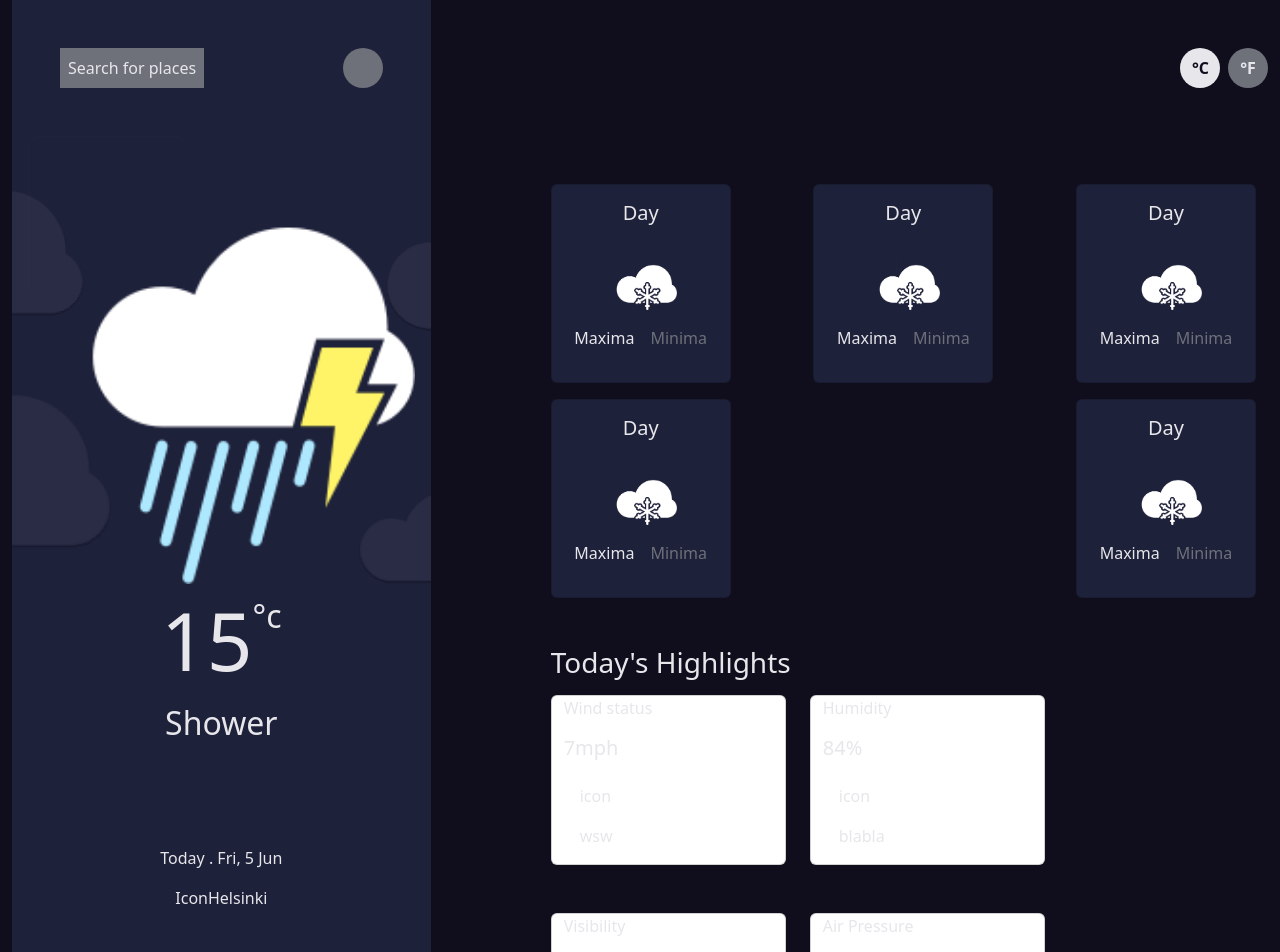
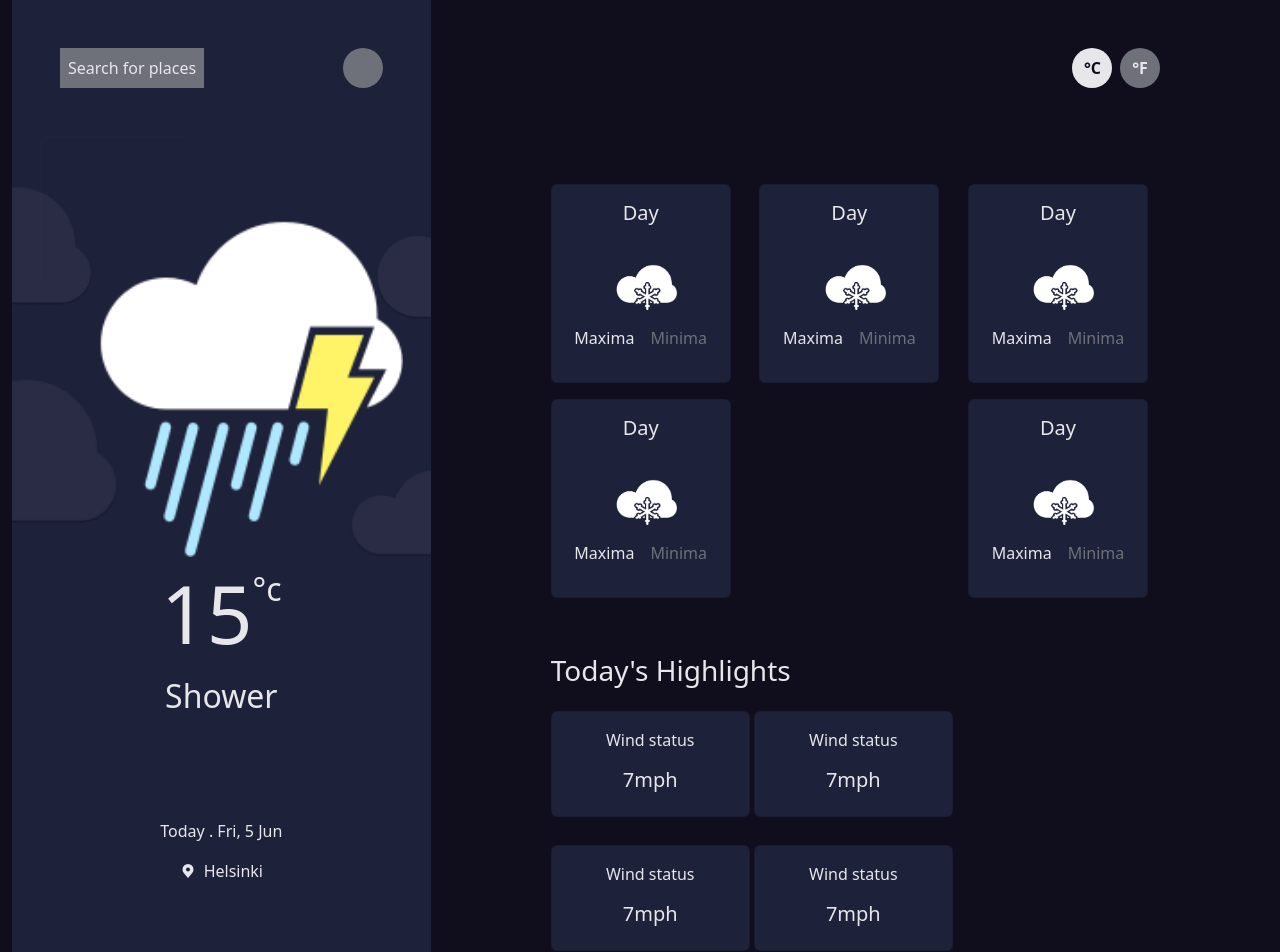
Before and after one commit to bruflor/weather-app, a React (Create React App) app: page / in a window 1280 px wide. Shown: the top 952 px of the page. Built offline with nearby package versions, Linux system fonts and the light colour scheme; some icons are missing.

Commit message:
wip: status card

```diff
--- a/src/components/Dashboard/index.tsx
+++ b/src/components/Dashboard/index.tsx
@@ -1,9 +1,14 @@
 import { Card, Col, Row } from "react-bootstrap";
 import { DayCard } from "../UI/Cards/daysCard";
+import { StatusCard } from "../UI/Cards/statusCard";
 
 export const Dashboard = () => {
   return (
-    <Col md={8} className="mx-auto py-5" style={{ paddingLeft: "120px" }}>
+    <Col
+      md={8}
+      className="mx-auto py-5"
+      style={{ paddingLeft: "120px", paddingRight: "120px" }}
+    >
       <Row className="d-flex gap-2 justify-content-end pb-5">
         <button
           className="rounded-circle border-0 bg-light text-dark"
@@ -25,32 +30,12 @@ export const Dashboard = () => {
         <DayCard />
         <DayCard />
       </Row>
-      <h3>Today's Highlights</h3>
-      <Row xs={1} md={3} className="gy-4 gap-4 mx-auto py-2">
-        <Card>
-          <Card.Text>Wind status</Card.Text>
-          <Card.Title>7mph</Card.Title>
-          <Card.Body>
-            <Card.Text>icon</Card.Text>
-            <Card.Text>wsw</Card.Text>
-          </Card.Body>
-        </Card>
-        <Card>
-          <Card.Text>Humidity</Card.Text>
-          <Card.Title>84%</Card.Title>
-          <Card.Body>
-            <Card.Text>icon</Card.Text>
-            <Card.Text>blabla</Card.Text>
-          </Card.Body>
-        </Card>
-        <Card>
-          <Card.Text>Visibility</Card.Text>
-          <Card.Title>6.4 miles</Card.Title>
-        </Card>
-        <Card>
-          <Card.Text>Air Pressure</Card.Text>
-          <Card.Title>998 mb</Card.Title>
-        </Card>
+      <h3 className="py-2">Today's Highlights</h3>
+      <Row xs={1} md={3} className="gy-4 gap-1 w-100 mx-auto py-2">
+        <StatusCard />
+        <StatusCard />
+        <StatusCard />
+        <StatusCard />
       </Row>
     </Col>
   );
--- a/src/components/SideBar/index.tsx
+++ b/src/components/SideBar/index.tsx
@@ -18,9 +18,9 @@ export const SideBar = () => {
       <div className="d-flex justify-content-center mt-5">
         Today . Fri, 5 Jun
       </div>
-      <div className="d-flex mb-5 mt-3 justify-content-center">
-        <span>Icon</span>
-        <p>Helsinki</p>
+      <div className="d-flex mb-5 mt-3 gap-2 justify-content-center align-items-center">
+        <Icon icon="carbon:location-filled" />
+        <p className="p-0 m-0">Helsinki</p>
       </div>
     </Col>
   );
--- /dev/null
+++ b/src/components/UI/Cards/statusCard/index.tsx
@@ -0,0 +1,10 @@
+import { Card } from "react-bootstrap";
+
+export const StatusCard = () => {
+  return (
+    <Card className="bg-primary p-3 align-items-center ">
+      <Card.Text>Wind status</Card.Text>
+      <Card.Title>7mph</Card.Title>
+    </Card>
+  );
+};
```
